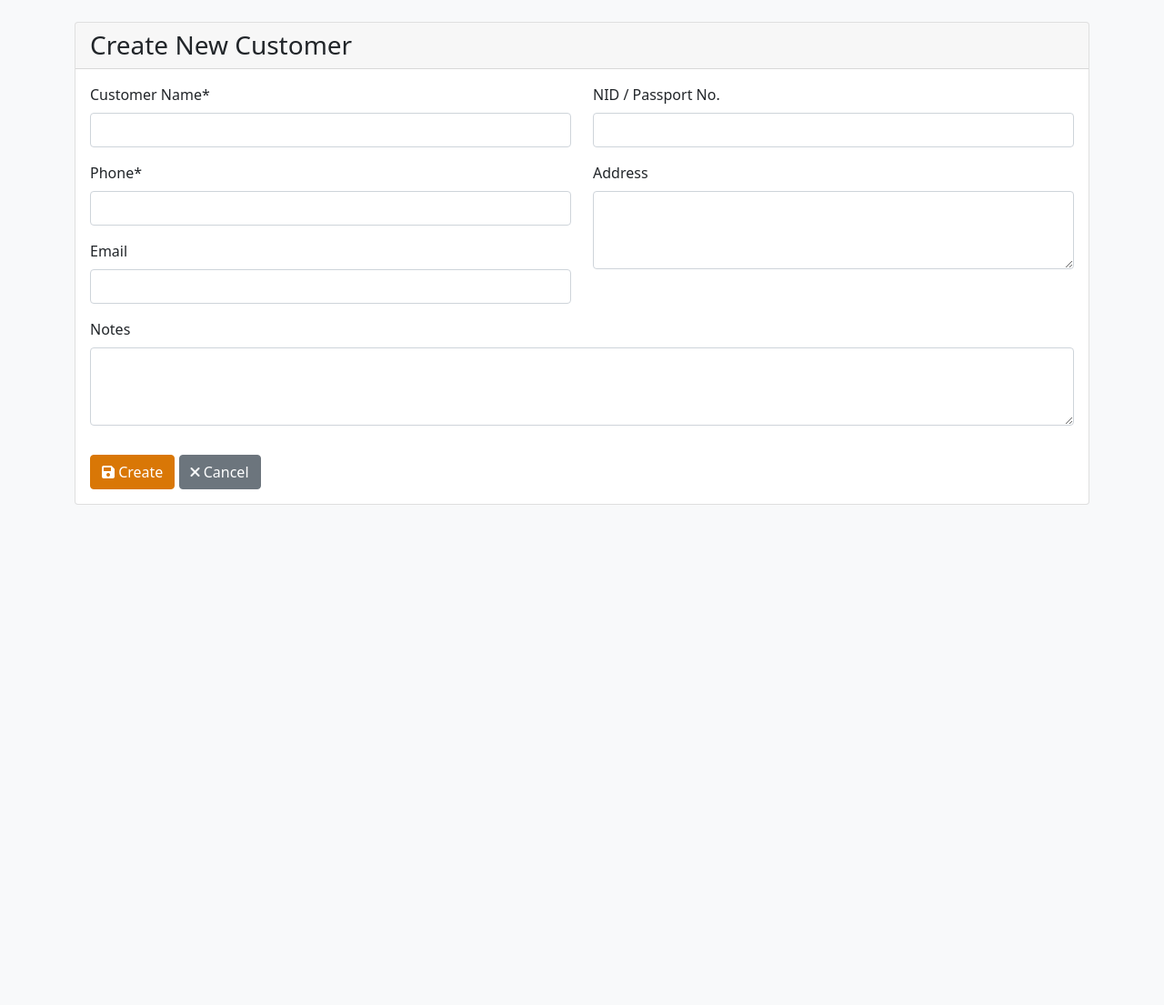
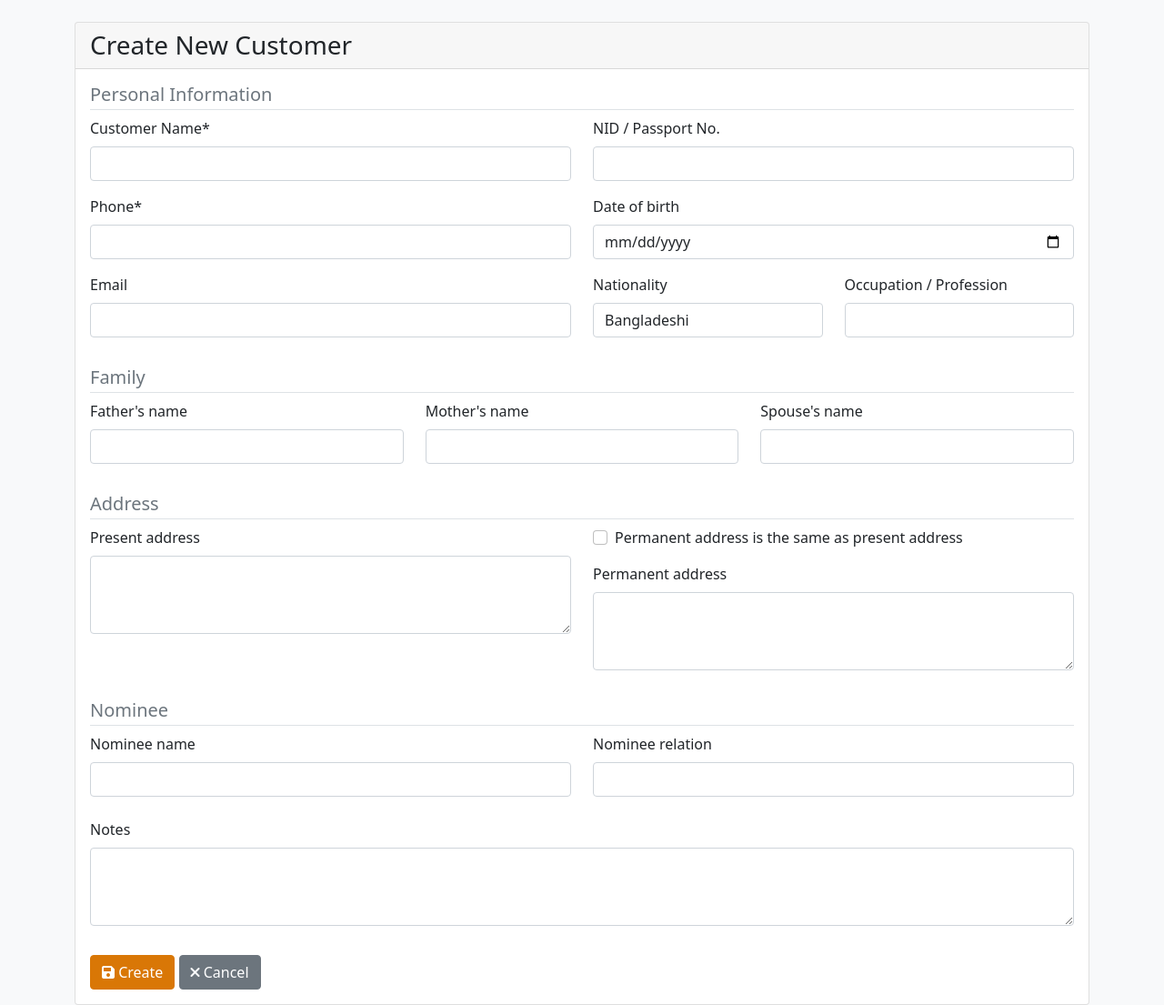
Before and after one commit to hmahabub/block, a Django app: page /customers/create/ in a window 1280 px wide. Shown: the part 90-1195 px from the top of the page at 91% size. Before the commit the page ends 645 px from the top, so only its background shows below. Run offline with Django 4.2, Linux system fonts and the light colour scheme; the visitor is signed in with stand-in values (Sample User, id 1); some libraries are stand-ins or nearby versions.

Commit message:
Add detailed customer profile fields
Customers now carry father's, mother's and spouse's names, date of birth,
nationality, occupation, separate present and permanent addresses (with a
"same as present" shortcut), and a nominee name and relation. The old single
address becomes the present address (data-preserving rename). The detail page
groups these into sections, invoices and receipts print the present address, and
customer search also matches NID and father's name.

Co-Authored-By: Claude Sonnet 5 <noreply@anthropic.com>

```diff
--- a/customers/forms.py
+++ b/customers/forms.py
@@ -4,10 +4,35 @@ from .models import Customer
 
 
 class CustomerForm(forms.ModelForm):
+    same_as_present = forms.BooleanField(
+        required=False,
+        label='Permanent address is the same as present address',
+    )
+
     class Meta:
         model = Customer
-        fields = ['name', 'phone', 'email', 'address', 'identification_no', 'notes']
+        fields = [
+            'name', 'phone', 'email', 'identification_no', 'date_of_birth', 'nationality', 'occupation',
+            'father_name', 'mother_name', 'spouse_name',
+            'present_address', 'permanent_address',
+            'nominee_name', 'nominee_relation',
+            'notes',
+        ]
         widgets = {
-            'address': forms.Textarea(attrs={'rows': 3}),
+            'date_of_birth': forms.DateInput(attrs={'type': 'date'}, format='%Y-%m-%d'),
+            'present_address': forms.Textarea(attrs={'rows': 3}),
+            'permanent_address': forms.Textarea(attrs={'rows': 3}),
             'notes': forms.Textarea(attrs={'rows': 3}),
         }
+
+    def __init__(self, *args, **kwargs):
+        super().__init__(*args, **kwargs)
+        instance = self.instance
+        if instance.pk and instance.present_address and instance.present_address == instance.permanent_address:
+            self.fields['same_as_present'].initial = True
+
+    def clean(self):
+        cleaned_data = super().clean()
+        if cleaned_data.get('same_as_present'):
+            cleaned_data['permanent_address'] = cleaned_data.get('present_address', '')
+        return cleaned_data
--- a/customers/models.py
+++ b/customers/models.py
@@ -12,8 +12,21 @@ class Customer(models.Model):
     name = models.CharField('Customer Name', max_length=150)
     phone = models.CharField(validators=[phone_regex], max_length=17, unique=True)
     email = models.EmailField(blank=True)
-    address = models.TextField(blank=True)
     identification_no = models.CharField('NID / Passport No.', max_length=50, blank=True)
+    date_of_birth = models.DateField(null=True, blank=True)
+    nationality = models.CharField(max_length=50, default='Bangladeshi', blank=True)
+    occupation = models.CharField('Occupation / Profession', max_length=100, blank=True)
+
+    father_name = models.CharField("Father's name", max_length=150, blank=True)
+    mother_name = models.CharField("Mother's name", max_length=150, blank=True)
+    spouse_name = models.CharField("Spouse's name", max_length=150, blank=True)
+
+    present_address = models.TextField(blank=True)
+    permanent_address = models.TextField(blank=True)
+
+    nominee_name = models.CharField('Nominee name', max_length=150, blank=True)
+    nominee_relation = models.CharField('Nominee relation', max_length=50, blank=True)
+
     notes = models.TextField(blank=True)
     created_at = models.DateTimeField(auto_now_add=True)
     updated_at = models.DateTimeField(auto_now=True)
--- a/customers/templates/customers/customer_form.html
+++ b/customers/templates/customers/customer_form.html
@@ -11,6 +11,8 @@
     <div class="card-body">
         <form method="post">
             {% csrf_token %}
+
+            <h5 class="text-muted border-bottom pb-1">Personal Information</h5>
             <div class="row">
                 <div class="col-md-6">
                     {{ form.name|as_crispy_field }}
@@ -19,10 +21,37 @@
                 </div>
                 <div class="col-md-6">
                     {{ form.identification_no|as_crispy_field }}
-                    {{ form.address|as_crispy_field }}
+                    {{ form.date_of_birth|as_crispy_field }}
+                    <div class="row">
+                        <div class="col-6">{{ form.nationality|as_crispy_field }}</div>
+                        <div class="col-6">{{ form.occupation|as_crispy_field }}</div>
+                    </div>
                 </div>
             </div>
+
+            <h5 class="text-muted border-bottom pb-1 mt-3">Family</h5>
             <div class="row">
+                <div class="col-md-4">{{ form.father_name|as_crispy_field }}</div>
+                <div class="col-md-4">{{ form.mother_name|as_crispy_field }}</div>
+                <div class="col-md-4">{{ form.spouse_name|as_crispy_field }}</div>
+            </div>
+
+            <h5 class="text-muted border-bottom pb-1 mt-3">Address</h5>
+            <div class="row">
+                <div class="col-md-6">{{ form.present_address|as_crispy_field }}</div>
+                <div class="col-md-6">
+                    {{ form.same_as_present|as_crispy_field }}
+                    <div id="permanent-wrap">{{ form.permanent_address|as_crispy_field }}</div>
+                </div>
+            </div>
+
+            <h5 class="text-muted border-bottom pb-1 mt-3">Nominee</h5>
+            <div class="row">
+                <div class="col-md-6">{{ form.nominee_name|as_crispy_field }}</div>
+                <div class="col-md-6">{{ form.nominee_relation|as_crispy_field }}</div>
+            </div>
+
+            <div class="row mt-2">
                 <div class="col-12">
                     {{ form.notes|as_crispy_field }}
                 </div>
@@ -40,3 +69,15 @@
     </div>
 </div>
 {% endblock %}
+
+{% block extra_js %}
+<script>
+    (function () {
+        var checkbox = document.getElementById('id_same_as_present');
+        var wrap = document.getElementById('permanent-wrap');
+        function sync() { wrap.style.display = checkbox.checked ? 'none' : ''; }
+        checkbox.addEventListener('change', sync);
+        sync();
+    })();
+</script>
+{% endblock %}
--- a/customers/templates/customers/customer_list.html
+++ b/customers/templates/customers/customer_list.html
@@ -14,7 +14,7 @@
     <div class="card-body">
         <form method="get" class="row g-3">
             <div class="col-md-4">
-                <input type="text" name="q" class="form-control" placeholder="Search by name, phone, email..."
+                <input type="text" name="q" class="form-control" placeholder="Search by name, phone, email, NID, father's name..."
                        value="{{ request.GET.q }}">
             </div>
             <div class="col-md-2">
--- a/customers/views.py
+++ b/customers/views.py
@@ -23,6 +23,8 @@ class CustomerListView(LoginRequiredMixin, ListView):
                 Q(name__icontains=q)
                 | Q(phone__icontains=q)
                 | Q(email__icontains=q)
+                | Q(identification_no__icontains=q)
+                | Q(father_name__icontains=q)
             )
         return queryset
 
--- a/sales/templates/sales/payment_receipt.html
+++ b/sales/templates/sales/payment_receipt.html
@@ -16,7 +16,7 @@
         <div class="section-label">Received from</div>
         <div class="fs-5 fw-semibold">{{ payment.customer.name }}</div>
         <div class="text-muted small">Phone: {{ payment.customer.phone }}</div>
-        {% if payment.customer.address %}<div class="text-muted small">{{ payment.customer.address|linebreaksbr }}</div>{% endif %}
+        {% if payment.customer.present_address %}<div class="text-muted small">{{ payment.customer.present_address|linebreaksbr }}</div>{% endif %}
     </div>
     <div class="col-6">
         <div class="section-label">Against</div>
--- a/sales/templates/sales/sale_invoice.html
+++ b/sales/templates/sales/sale_invoice.html
@@ -20,7 +20,7 @@
         <div class="text-muted small">Phone: {{ sale.customer.phone }}</div>
         {% if sale.customer.email %}<div class="text-muted small">{{ sale.customer.email }}</div>{% endif %}
         {% if sale.customer.identification_no %}<div class="text-muted small">NID / Passport: {{ sale.customer.identification_no }}</div>{% endif %}
-        {% if sale.customer.address %}<div class="text-muted small">{{ sale.customer.address|linebreaksbr }}</div>{% endif %}
+        {% if sale.customer.present_address %}<div class="text-muted small">{{ sale.customer.present_address|linebreaksbr }}</div>{% endif %}
     </div>
     <div class="col-6">
         <div class="section-label">Property</div>
```
Also changed, not shown: customers/templates/customers/customer_detail.html (+29 -3 lines), customers/tests.py (+45 -1 lines), customers/migrations/0002_customer_details.py (added).
